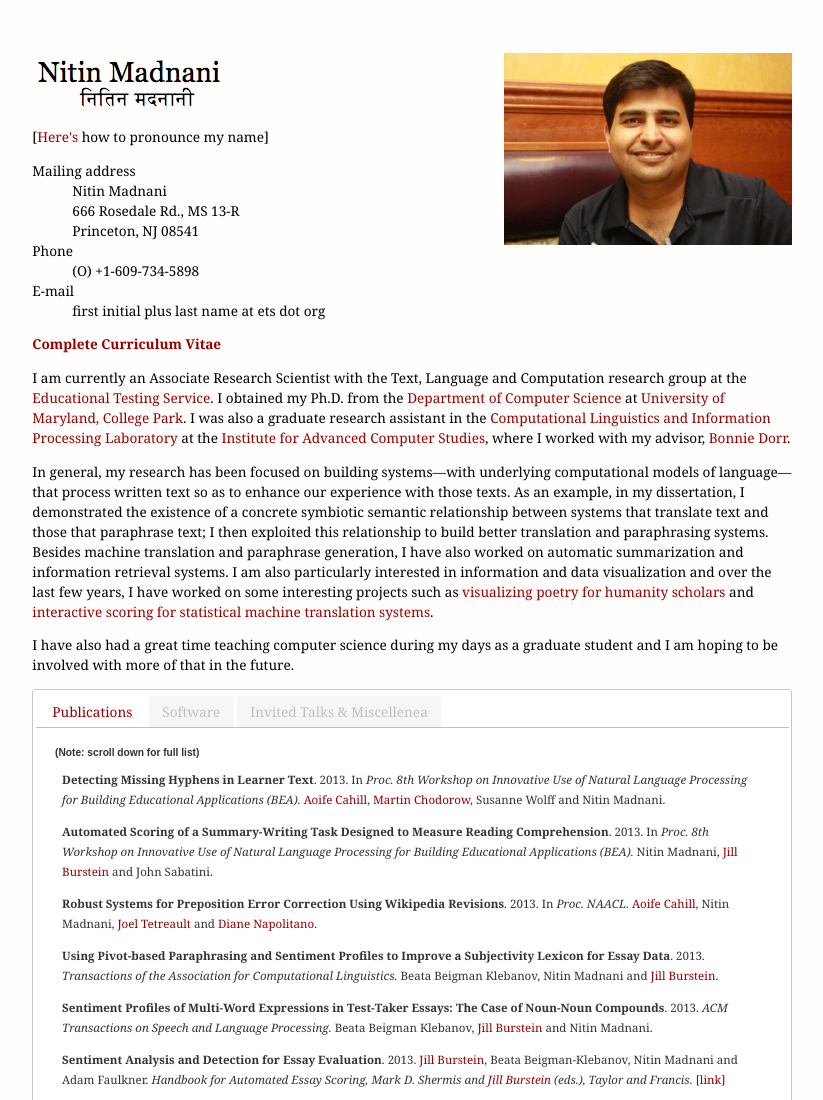
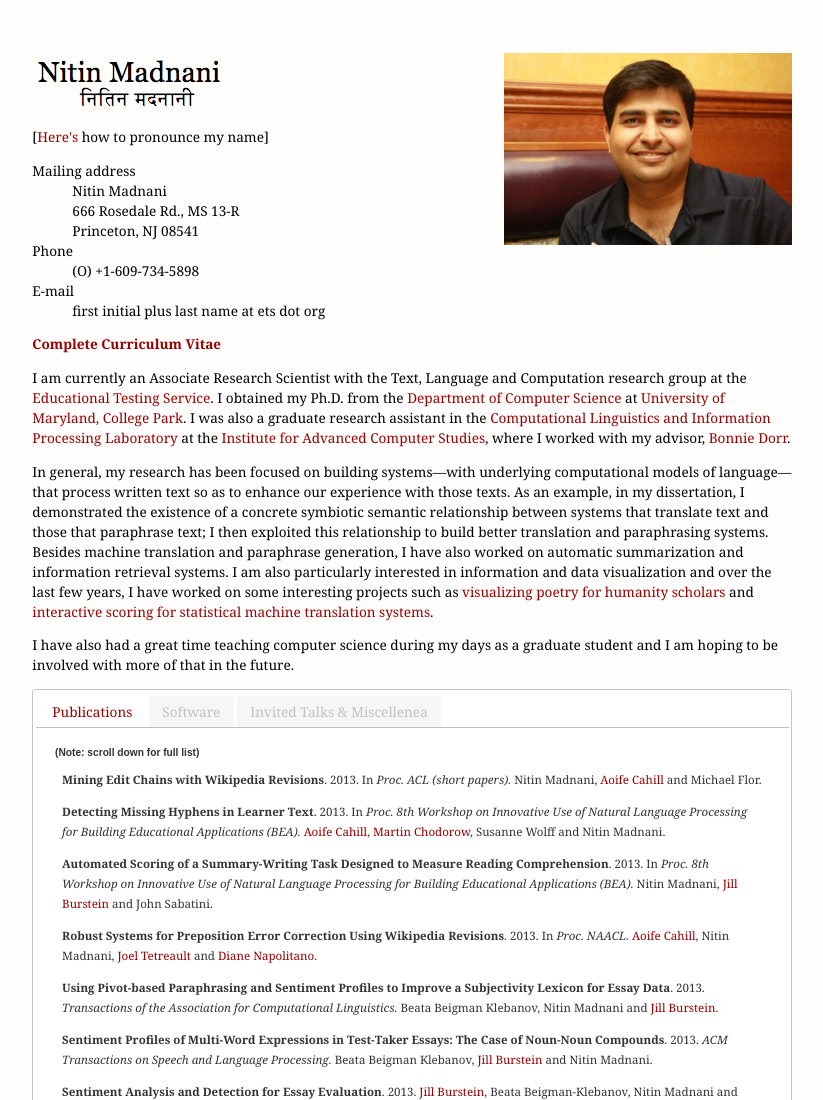
Before and after one commit to desilinguist/desilinguist.github.io, a plain HTML site: page index.html in a window 1280 px wide. Shown: the top 1100 px of the page, without its empty margins (21-844 px from the left). Drawn offline with nearby package versions, Linux system fonts and the light colour scheme.

Commit message:
Added ACL short paper

```diff
--- a/index.html
+++ b/index.html
@@ -86,6 +86,9 @@ Princeton, NJ 08541</dd><dt>Phone</dt><dd>(O) +1-609-734-5898</dd><dt>E-mail</dt
 <span style="font-size: 75%; font-weight: bold;">(Note: scroll down for full list)</span>
 <table border="0">
 <tbody>
+<tr>
+<td style="padding: 5px;"><b>Mining Edit Chains with Wikipedia Revisions</b>. 2013. In <i>Proc. ACL (short papers).</i> Nitin Madnani, <a href="http://www.aoifecahill.com">Aoife Cahill</a> and Michael Flor.</td>
+</tr>
 <tr>
 <td style="padding: 5px;"><b>Detecting Missing Hyphens in Learner Text</b>. 2013. In <i>Proc. 8th Workshop on Innovative Use of Natural Language Processing for Building Educational Applications (BEA).</i> <a href="http://www.aoifecahill.com">Aoife Cahill</a>, <a href="http://www.hunter.cuny.edu/psychology/faculty/cognitive-psychology/chodorow">Martin Chodorow</a>, Susanne Wolff and Nitin Madnani.</td>
 </tr>
```
